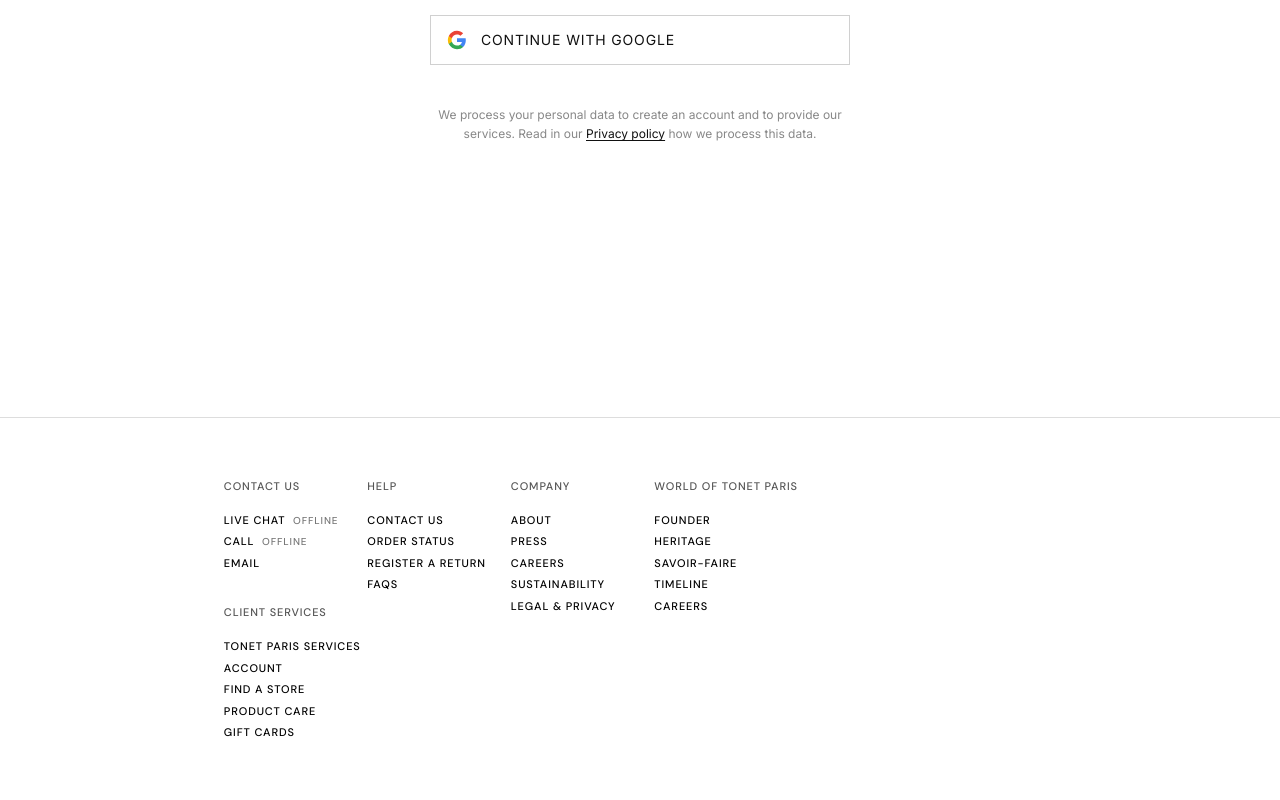
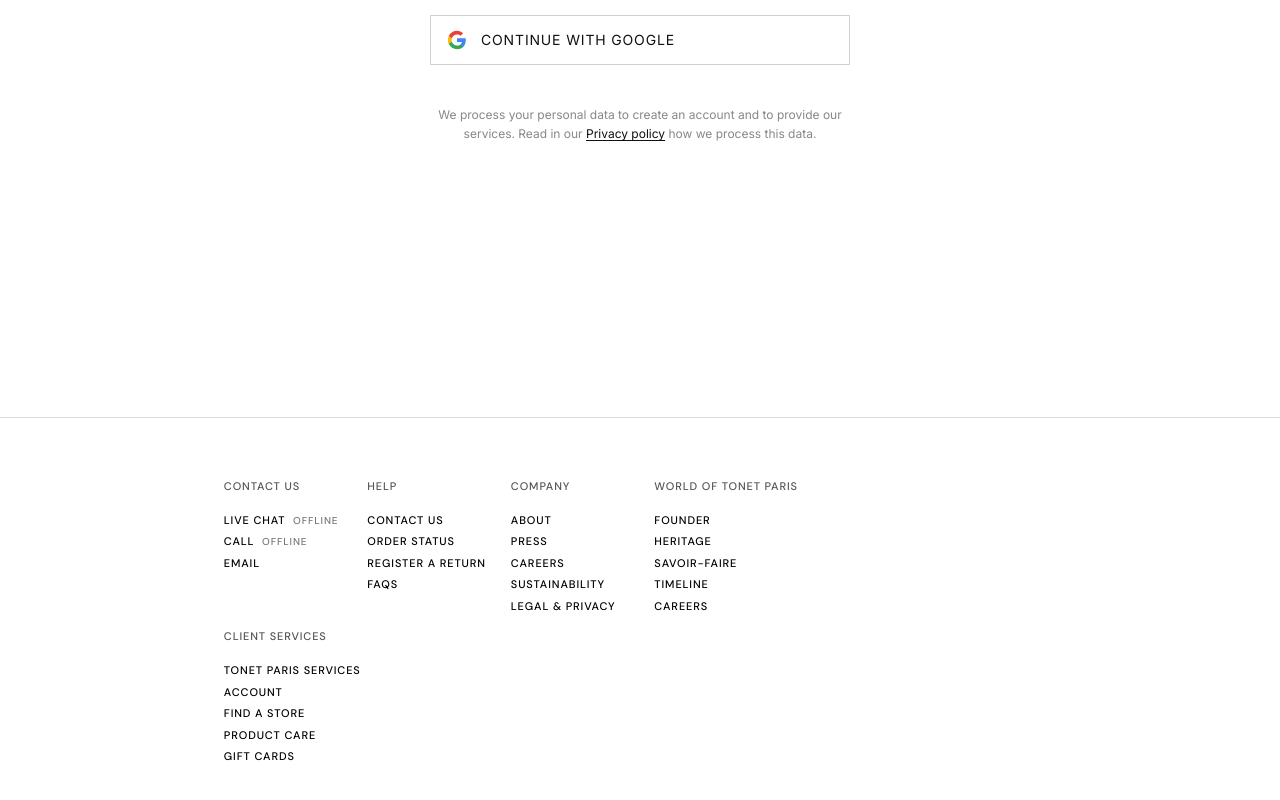
Before and after one commit to toolscontrol-maker/tonet-paris, a Next.js app: page /login in a window 1280 px wide. Shown: the part 404-1204 px from the top of the page. Built offline with nearby package versions, Linux system fonts and the light colour scheme; no server answers; a web font is replaced by a local one.

Commit message:
Footer col1: increase gap between Contact Us and Client Services to 56px

```diff
--- a/src/components/Footer.tsx
+++ b/src/components/Footer.tsx
@@ -50,7 +50,7 @@ export default function Footer() {
             <li><Link href="#">{t('footer.callLabel')} <span className="text-muted">{t('footer.offline')}</span></Link></li>
             <li><Link href="#">{t('footer.emailLabel')}</Link></li>
           </ul>
-          <p className="col-title" style={{marginTop:'32px', marginBottom:'16px'}}>{t('footer.clientServices')}</p>
+          <p className="col-title" style={{marginTop:'56px', marginBottom:'16px'}}>{t('footer.clientServices')}</p>
           <ul className="col-links" style={{display:'flex'}}>
             <li><Link href="#">{t('footer.services')}</Link></li>
             <li><Link href="#">{t('footer.accountLabel')}</Link></li>
```
